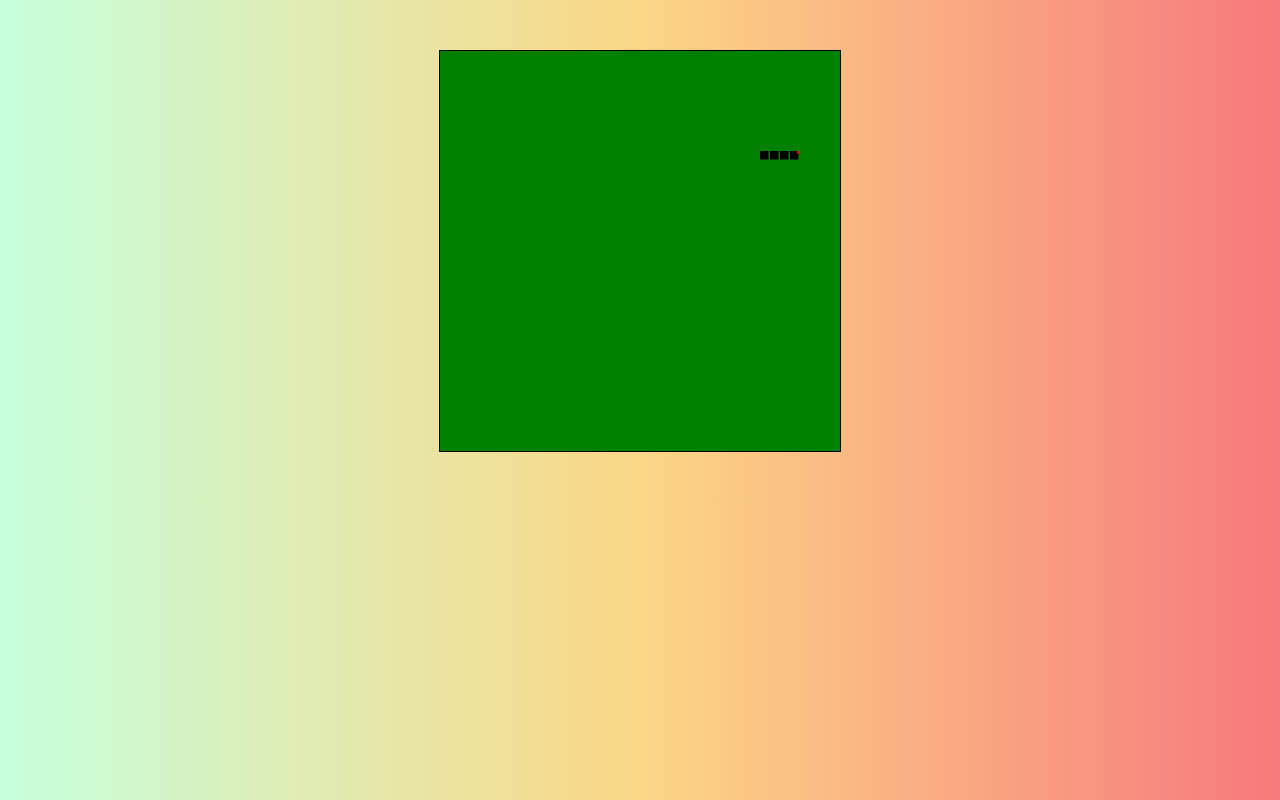
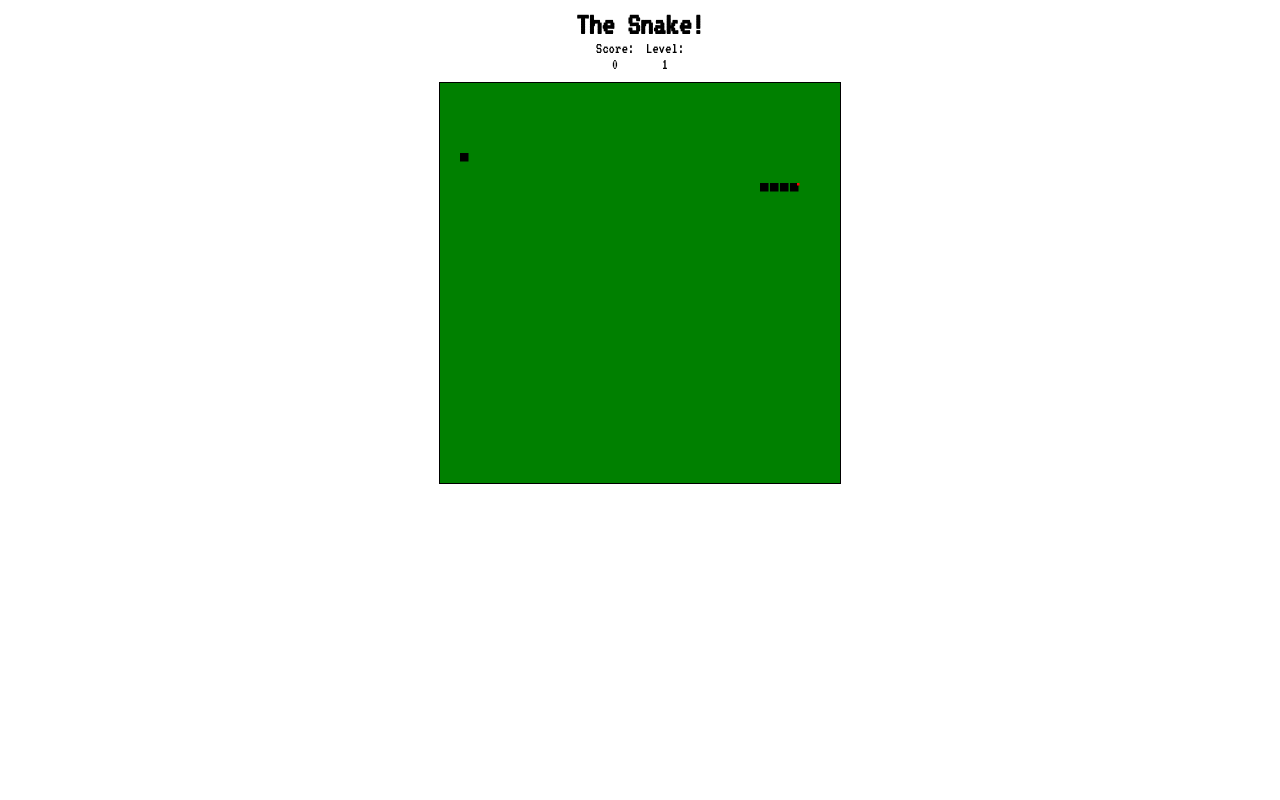
Before and after one commit to maximkatut/snake-game, a website: page index.html in a window 1280 px wide. Drawn offline with Linux system fonts and the light colour scheme.

Commit message:
add an apple, has a score and level

```diff
--- a/index.html
+++ b/index.html
@@ -5,8 +5,17 @@
     <meta name="viewport" content="width=device-width, initial-scale=1.0" />
     <title>The Snake!</title>
     <link rel="stylesheet" href="style.css" />
+    <link
+      href="https://fonts.googleapis.com/css2?family=VT323&display=swap"
+      rel="stylesheet"
+    />
   </head>
   <body>
+    <h1>The Snake!</h1>
+    <div class="block">
+      <p class="score">Score: 0</p>
+      <p class="level">Level: 1</p>
+    </div>
     <canvas id="canvas"></canvas>
     <script src="index.js"></script>
   </body>
--- a/index.js
+++ b/index.js
@@ -1,10 +1,7 @@
 const canvas = document.getElementById("canvas");
 const ctx = canvas.getContext("2d");
-
-const keyUp = 38;
-const keyDown = 40;
-const keyLeft = 37;
-const keyRight = 39;
+let score = document.querySelector(".score");
+let level = document.querySelector(".level");
 
 box = {
   width: 400,
@@ -39,26 +36,31 @@ let snake = {
   length: 40,
   speed: 200,
   direction: "right",
-  step: 10
+  step: 10,
+  score: 0,
+  level: 1
 };
 // Create a food object
 let food = {
-  x: 0,
-  y: 0
+  x: this.x,
+  y: this.y
 };
 
 function init() {
-  snake.setDirection();
   game();
 }
 
 function game() {
+  snake.setDirection();
   refreshCanvas();
   draw();
+  eatenFood();
   window.setTimeout(game, snake.speed);
 }
 
 function drawBody() {
+  //draw food
+  ctx.fillRect(food.x, food.y, snake.step * 0.85, snake.step * 0.85);
   //draw the head of the snake
   ctx.fillRect(
     snake.head.x,
@@ -140,16 +142,40 @@ snake.setDirection = function() {
   });
 };
 
+food.setFood = function() {
+  this.x = Math.floor((Math.random() * box.width) / 10) * 10;
+  this.y = Math.floor((Math.random() * box.width) / 10) * 10;
+};
+
+food.setFood();
+
+function eatenFood() {
+  if (snake.head.x === food.x && snake.head.y === food.y) {
+    snake.score++;
+    setNextLevel();
+    score.innerText = "Score: " + snake.score;
+    snake.body.push({
+      x: snake.body[snake.body.length - 1].x,
+      y: snake.body[snake.body.length - 1].y
+    });
+    food.setFood();
+  }
+}
+
+// if score more than 10 go to next level and increase the speed
+function setNextLevel() {
+  if (snake.score === 10) {
+    snake.level++;
+    snake.speed -= 25;
+    snake.score = 0;
+    level.innerText = "Level: " + snake.level;
+    snake.body = snake.body.slice(0, 2);
+  }
+}
+
 function refreshCanvas() {
   ctx.fillStyle = "green";
   ctx.fillRect(0, 0, box.width, box.height);
 }
 
 init();
-
-// function makeFood() {
-//   ctx.fillStyle = "red";
-//   let x = Math.floor(Math.random() * box.width);
-//   let y = Math.floor(Math.random() * box.height);
-//   ctx.fillRect(x, y, 10, 10);
-// }
--- a/style.css
+++ b/style.css
@@ -1,15 +1,22 @@
+h1,
+p {
+  text-align: center;
+  margin: 0;
+  padding: 0;
+}
+
 body {
-  background: repeat
-    linear-gradient(
-      to right,
-      rgb(198, 255, 221),
-      rgb(251, 215, 134),
-      rgb(247, 121, 125)
-    );
+  font-family: "VT323", "Monospace";
+}
+
+.block {
+  display: flex;
+  width: 100px;
+  margin: 0 auto;
 }
 
 #canvas {
   display: flex;
-  margin: 50px auto;
+  margin: 10px auto;
   border: 1px solid black;
 }
```
